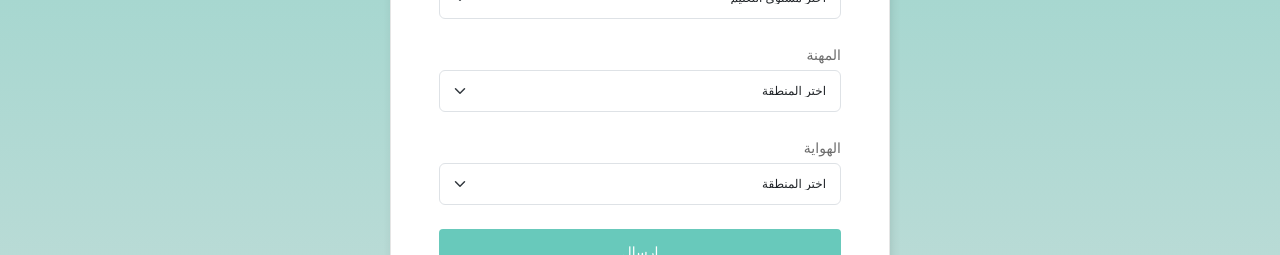
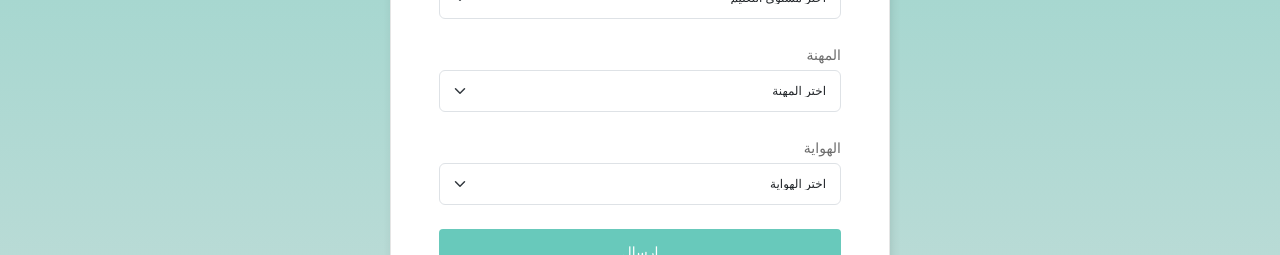
Before and after one commit to alaa-alasas/kharta, a React (Vite) app: page / in a window 1280 px wide. Shown: the part 931-1186 px from the top of the page. Built offline with nearby package versions, Linux system fonts and the light colour scheme.

Commit message:
change name of fileds

```diff
--- /dev/null
+++ b/src/data/Hobbies.tsx
@@ -0,0 +1,4 @@
+
+export const HobbiesOptions = [
+    { value: "", label: "اختر الهواية" },
+];
--- /dev/null
+++ b/src/data/country.tsx
@@ -0,0 +1,4 @@
+
+export const countryOptions = [
+    { value: "", label: "اختر المنطقة" },
+];
--- /dev/null
+++ b/src/data/work.tsx
@@ -0,0 +1,4 @@
+
+export const workOptions = [
+    { value: "", label: "اختر المهنة" },
+];
--- a/src/pages/FormPage.tsx
+++ b/src/pages/FormPage.tsx
@@ -8,6 +8,9 @@ import InputFiledCustom from "../components/InputFiledCustom/InputFiledCustom";
 // import AppToast from "../components/ToastCustom/ToastCustom";
 import { provinceOptions } from "../data/province";
 import { studyOptions } from "../data/study";
+import { countryOptions } from "../data/country";
+import { workOptions } from "../data/work";
+import { HobbiesOptions } from "../data/Hobbies";
 
 const  FormPage = () => {
   // const [errors, setErrors] = useState<AuthError>();
@@ -34,17 +37,6 @@ const  FormPage = () => {
   ];
 
 
-
-  const countryOptions = [
-    { value: "", label: "اختر المنطقة" },
-    { value: "المرحلة الابتدائية", label: "المرحلة الابتدائية" },
-    { value: "المرحلة الإعدادية", label: "المرحلة الإعدادية" },
-    { value: "المرحلة الثانوية", label: "المرحلة الثانوية" },
-    { value: "دبلوم / معهد تقني", label: "دبلوم / معهد تقني" },
-    { value: "جامعي", label: "جامعي" },
-    { value: "ماجستير", label: "ماجستير" },
-    { value: "دكتوراه", label: "دكتوراه" },
-  ];
 
   const LoginInputData = [
     {
@@ -202,7 +194,7 @@ const  FormPage = () => {
               className="custom-input lh-1 ls-normal p-14 fs-12"
               aria-label="اختر المهنة"
             >
-              {countryOptions.map((option, index) => (
+              {workOptions.map((option, index) => (
                 <option key={index} value={option.value}>
                   {option.label}
                 </option>
@@ -222,7 +214,7 @@ const  FormPage = () => {
               className="custom-input lh-1 ls-normal p-14 fs-12"
               aria-label="اختر الهواية"
             >
-              {countryOptions.map((option, index) => (
+              {HobbiesOptions.map((option, index) => (
                 <option key={index} value={option.value}>
                   {option.label}
                 </option>
--- /dev/null
+++ b/src/types/FormError.ts
@@ -0,0 +1,4 @@
+export interface FormError {
+  fullName: string;
+  birth: string;
+}
```
